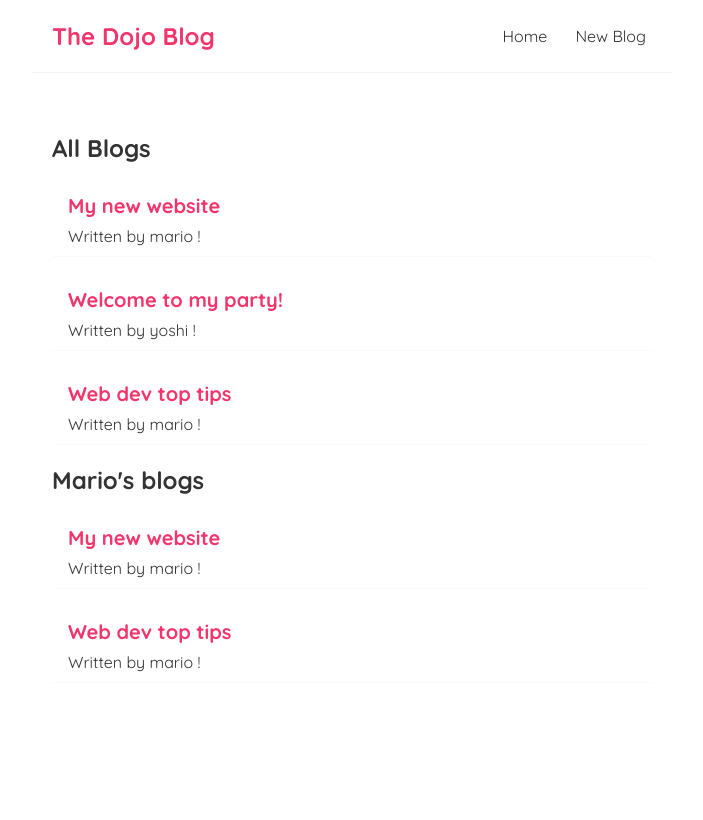
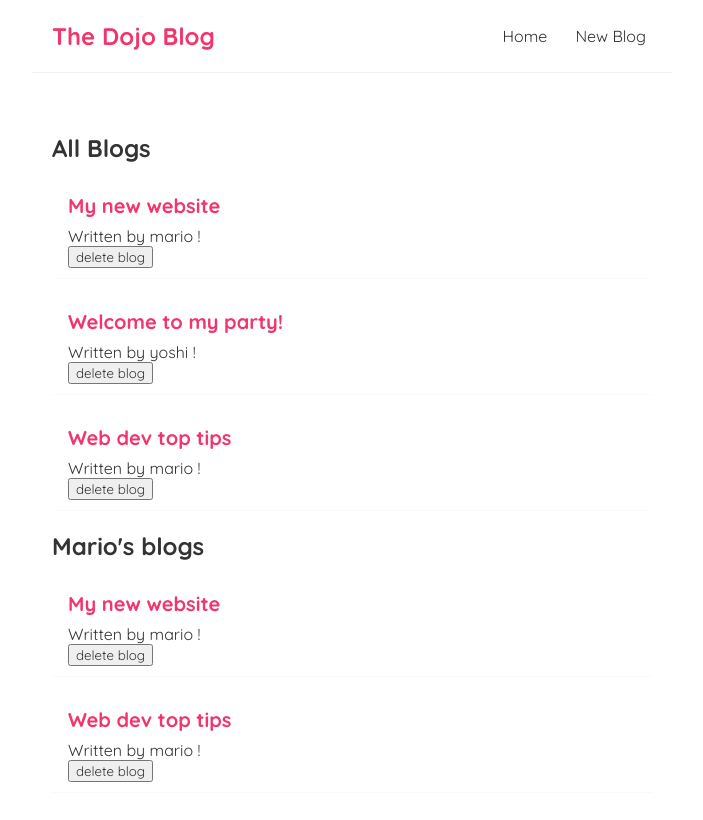
Before and after one commit to alexu101/Learning-React, a React (Create React App) app in the folder React project code along - NET Ninja/dojo-blog/: page / in a window 1280 px wide. Shown: the top 820 px of the page, without its empty margins (288-991 px from the left). Built offline with nearby package versions, Linux system fonts and the light colour scheme.

Commit message:
passing function to props

```diff
--- a/React project code along - NET Ninja/dojo-blog/src/BlogList.js
+++ b/React project code along - NET Ninja/dojo-blog/src/BlogList.js
@@ -1,4 +1,7 @@
-const BlogList = ({ blogs, title }) => {
+const BlogList = ({ blogs, title, handleDelete }) => {
+
+
+
     return (
         <div className="blog-list">
             <h2>{title}</h2>
@@ -6,6 +9,7 @@
                 <div className="blog-preview" key={blog.id}>
                     <h2>{blog.title}</h2>
                     <p>Written by {blog.author} !</p>
+                    <button onClick={() => handleDelete(blog.id)}>delete blog</button>
                 </div>
             ))}
         </div>
--- a/React project code along - NET Ninja/dojo-blog/src/Homepage.js
+++ b/React project code along - NET Ninja/dojo-blog/src/Homepage.js
@@ -24,9 +24,14 @@
         }
     ]);
 
+    const handleDelete = function (id) {
+        const newBlogs = blogs.filter(blog => id != blog.id);
+        setBlogs(newBlogs);
+    }
+
     return (
         <div className="home">
-            <BlogList blogs={blogs} title={'All Blogs'} />
+            <BlogList blogs={blogs} title={'All Blogs'} handleDelete={handleDelete} />
             <BlogList blogs={blogs.filter((blog) => blog.author === 'mario')} title={`Mario's blogs`} />
         </div>
     );
```
